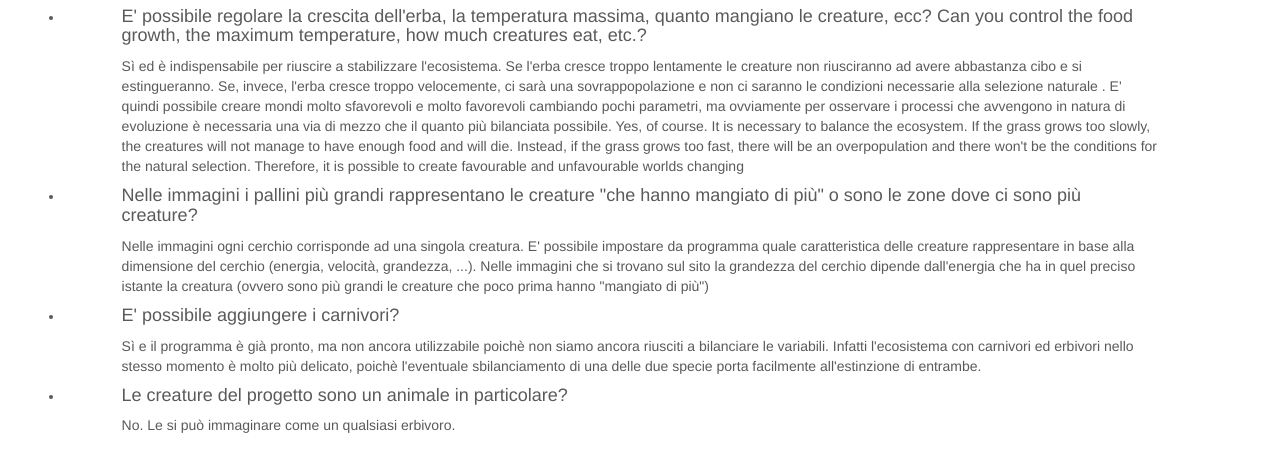
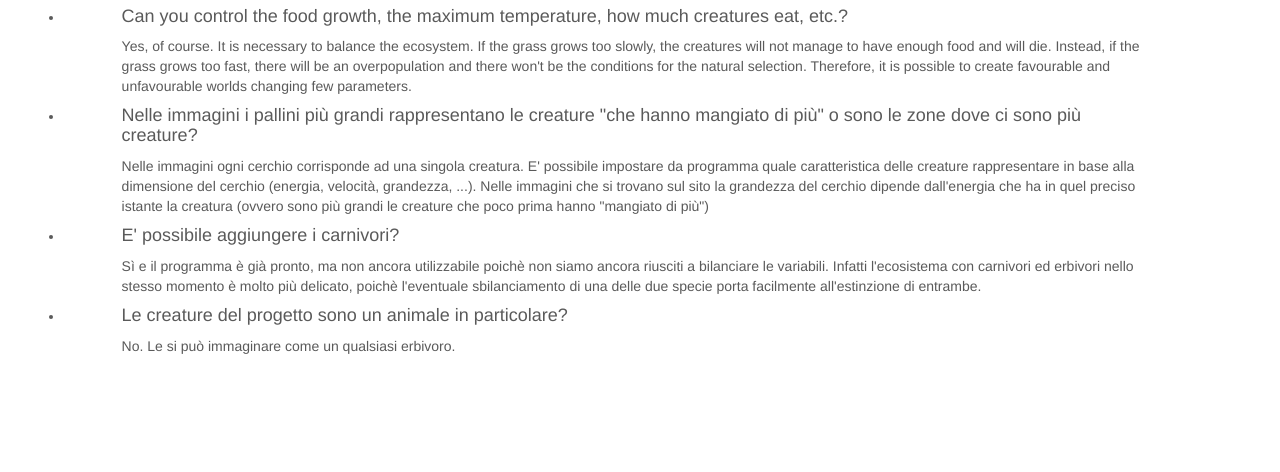
Before and after one commit to R-Evolution-Simulator/r-evolution-simulator.github.io, a plain HTML site: page en/faq.html in a window 1280 px wide. Shown: the part 154-626 px from the top of the page. Drawn offline with nearby package versions, Linux system fonts and the light colour scheme; a script that the page names is missing.

Commit message:
Add files via upload

```diff
--- a/en/faq.html
+++ b/en/faq.html
@@ -64,20 +64,14 @@
         <h1>Frequently Asked Questions</h1>
         <ul>
           <li>
-            <h4>E' possibile regolare la crescita dell'erba, la temperatura massima, quanto mangiano le creature, ecc?
+            <h4>
               Can you control the food growth, the maximum temperature, how much creatures eat, etc.?
             </h4>
-            <p>Sì ed è indispensabile per riuscire a stabilizzare l'ecosistema. Se l'erba cresce troppo lentamente le
-              creature non riusciranno ad avere abbastanza cibo e si estingueranno. Se, invece, l'erba cresce troppo
-              velocemente, ci sarà una sovrappopolazione e non ci saranno le condizioni necessarie alla selezione naturale
-              . E' quindi possibile creare mondi molto sfavorevoli e molto favorevoli cambiando pochi parametri, ma
-              ovviamente per osservare i processi che avvengono in natura di evoluzione è necessaria una via di mezzo
-              che il quanto più bilanciata possibile.
-
+            <p>
               Yes, of course. It is necessary to balance the ecosystem. If the grass grows too slowly, the creatures will not
               manage to have enough food and will die. Instead, if the grass grows too fast, there will be an overpopulation
               and there won't be the conditions for the natural selection. Therefore, it is possible to create favourable and
-              unfavourable worlds changing
+              unfavourable worlds changing few parameters.
             </p>
           </li>
           <li>
```
Also changed, not shown: en/aboutus.html (+4 -4 lines), en/index.html (+1 -1 lines).
